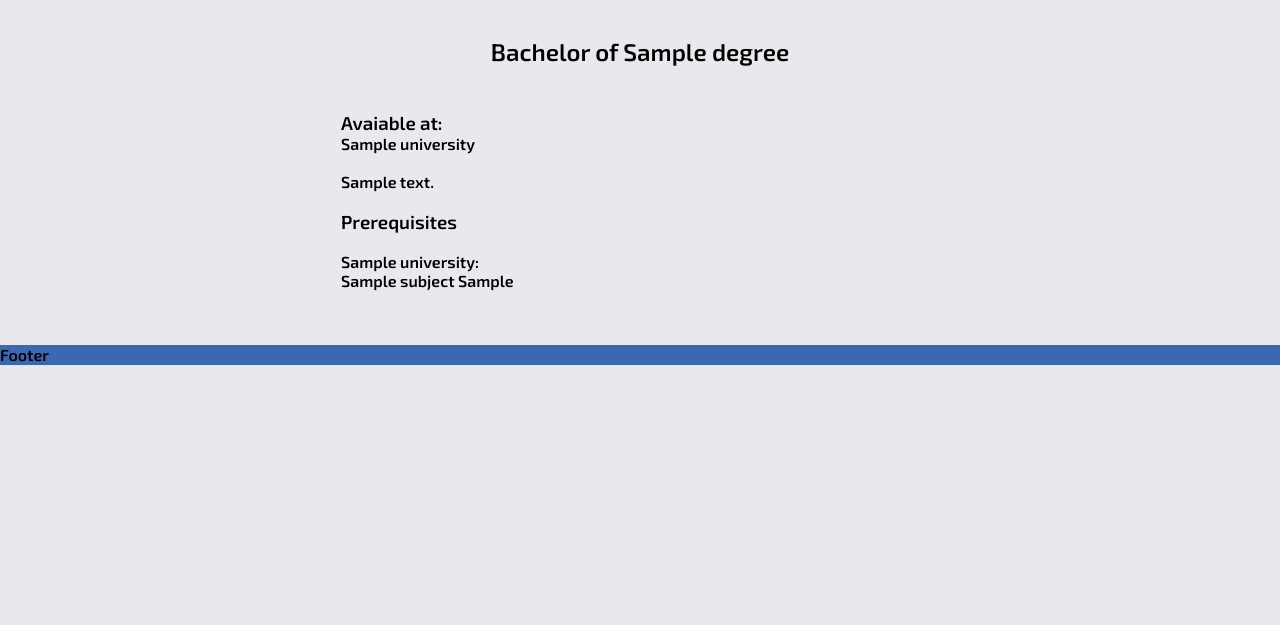
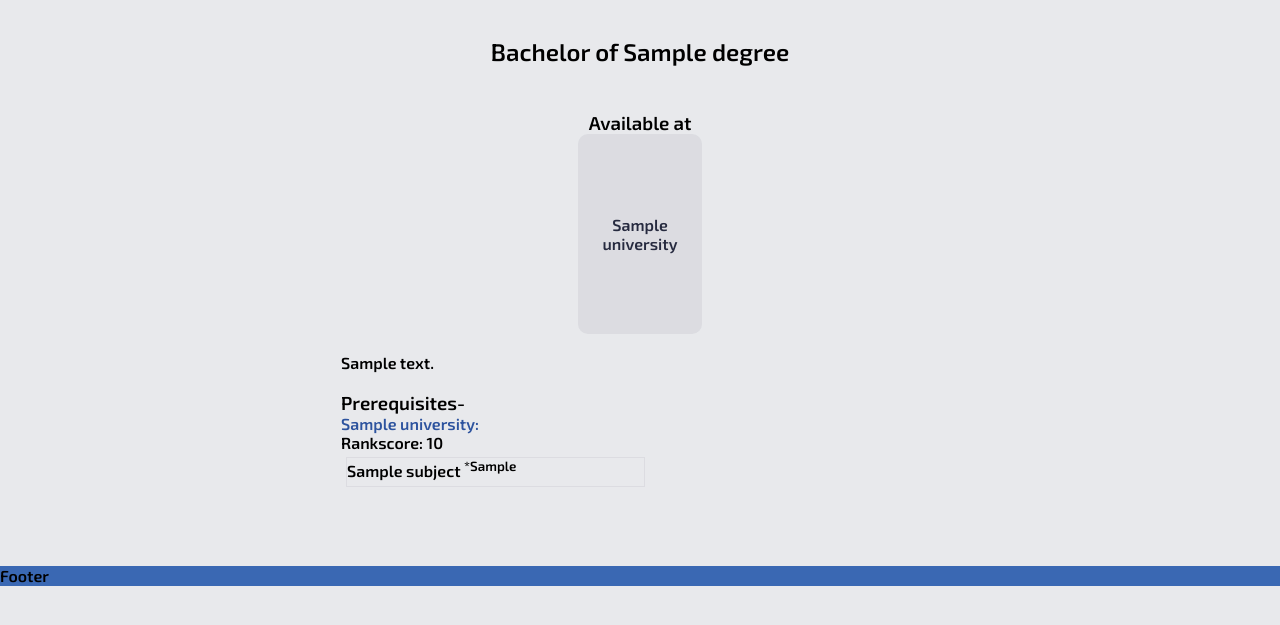
Before and after one commit to KushDesai04/13DTP-Project, a Flask app: page /degree/1 in a window 1280 px wide. Shown: the part 153-778 px from the top of the page. Run offline with Flask 2, Linux system fonts and the light colour scheme; tables that the repository leaves empty hold one stand-in row (values such as "Sample post").

Commit message:
styled individual degrees page

```diff
--- a/static/css/style.css
+++ b/static/css/style.css
@@ -171,6 +171,61 @@ nav ul li a:hover:after {
  * Home Page *
  *************/
 
+ table {
+  width: 0%;
+  height: 25vh;
+  margin: 0 auto;
+  border-spacing: 0px;
+  border-radius: 10px;
+  background-color: #262a3f10;
+}
+
+
+table tr{
+  border: 1px solid var(--clr_tertiary);
+}
+
+table td{
+  width: calc(100%/8);
+}
+
+table td a {
+  color: #262a3f;
+  display: inline-block;
+  padding: 10px 25px;
+  position: relative;
+  width: 25%;
+}
+
+table:nth-child(even) a{
+  float: right;
+  width: 100%;
+  height: 100%;
+  text-align: center;
+  /* vertical-align: middle; */
+  display: flex;
+  flex-direction: column;
+  justify-content: space-around;
+}
+
+table td a:after {
+  background: none repeat scroll 0 0 transparent;
+  bottom: 0;
+  content: "";
+  display: block;
+  height: 2px;
+  left: 50%;
+  position: absolute;
+  background: #fff;
+  transition: width 0.3s ease 0s, left 0.3s ease 0s;
+  width: 0;
+}
+
+table td a:hover:after {
+  width: 100%;
+  left: 0;
+}
+
  /* Box for degree tips */
 .home-container {
   width: 100%;
@@ -259,13 +314,28 @@ nav ul li a:hover:after {
   padding: 5px;
 }
 
+.available{
+  text-align: center;
+}
+
 .title{
   text-align: center;
 }
 
-.degree .prereq p{
-  display: inline-block;
+.degree h4{
+  color: var(--clr_primary);
 }
+
+.prereq_text{
+  margin: 5px;
+  height: 30px;
+  border: 1px solid #262a3f10;
+  width: 50%;
+}
+.prereq_text:nth-child(odd){
+  background-color: #262a3f10;
+}
+
 
  /**********************
  * All Degrees Page *
@@ -274,62 +344,7 @@ nav ul li a:hover:after {
    display: flex;
    justify-content: space-around;
  }
-.table {
-  width: 0%;
-  height: 25vh;
-  margin: 0 auto;
-  border-spacing: 0px;
-  border-radius: 10px;
-}
 
-.table:nth-child(even){
-  background-color: #262a3f10;
-}
-
-.table tr{
-  border: 1px solid var(--clr_tertiary);
-}
-
-.table td{
-  width: calc(100%/8);
-}
-
-.table td a {
-  color: #262a3f;
-  display: inline-block;
-  padding: 10px 25px;
-  position: relative;
-  width: 25%;
-}
-
-.table:nth-child(even) a{
-  float: right;
-  width: 100%;
-  height: 100%;
-  text-align: center;
-  /* vertical-align: middle; */
-  display: flex;
-  flex-direction: column;
-  justify-content: space-around;
-}
-
-.table td a:after {
-  background: none repeat scroll 0 0 transparent;
-  bottom: 0;
-  content: "";
-  display: block;
-  height: 2px;
-  left: 50%;
-  position: absolute;
-  background: #fff;
-  transition: width 0.3s ease 0s, left 0.3s ease 0s;
-  width: 0;
-}
-
-.table td a:hover:after {
-  width: 100%;
-  left: 0;
-}
 
 /* Filtering System */
 .filter{
--- a/templates/degree.html
+++ b/templates/degree.html
@@ -6,10 +6,18 @@
 </div>
 
 <div class="degree">
-    <h3>Avaiable at:</h3>
+    <div class="available">
+        <h3>Available at</h3>
+        <table class="table">
+            <tr>
                 {% for university in universities %}
-    <p>{{ university.name }}</p>
+                <td>
+                    <a href="{{ url_for('university', id = university.id) }}">{{ university.name }}</a>
+                </td>
                 {% endfor %}
+            </tr>
+        </table>
+    </div>
 
     <br>
 
@@ -17,26 +25,38 @@
 
     <div class ="prereq">
         <br>
-        <h3>Prerequisites</h3>
+        <h3>Prerequisites-</h3>
 
+        {% if prereq %}
         {% for uni in universities %}
-
             {% if uni.id in prereq_uni %} <!-- Check if the uni has prerequisites -->
-                <br>
-
                 <h4>{{uni.name}}:</h4>
 
             {% for req in prereq %}
                 {% if uni.id == req.uid %} <!-- Match the prerequisite to the university -->
-                        <p>{{req.subjects.name}}</p>
+                    {% if req.rankscore %}
+                        Rankscore: {{req.rankscore}}
+                    {% endif %}
+                    <div class="prereq_text">
+                    <p>
+                        {{req.subjects.name}}
                         {% if req.other %}
-                        {{req.other}}
+                            <sup>*{{req.other}}</sup>
                         {% endif %}
+                    </p>
+                    </div>
+
+
                 {% endif %}
             {% endfor %}
             <br>
             {% endif %}
         {% endfor %}
+
+        {% else %}
+            <p>No Subject Prerequisites</p>
+        {% endif %}
+
     </div>
 </div>
 {% endblock %}
```
Also changed, not shown: templates/university.html (+44 -13 lines), Career.db. Lines whose indentation alone changed are shown as unchanged.
